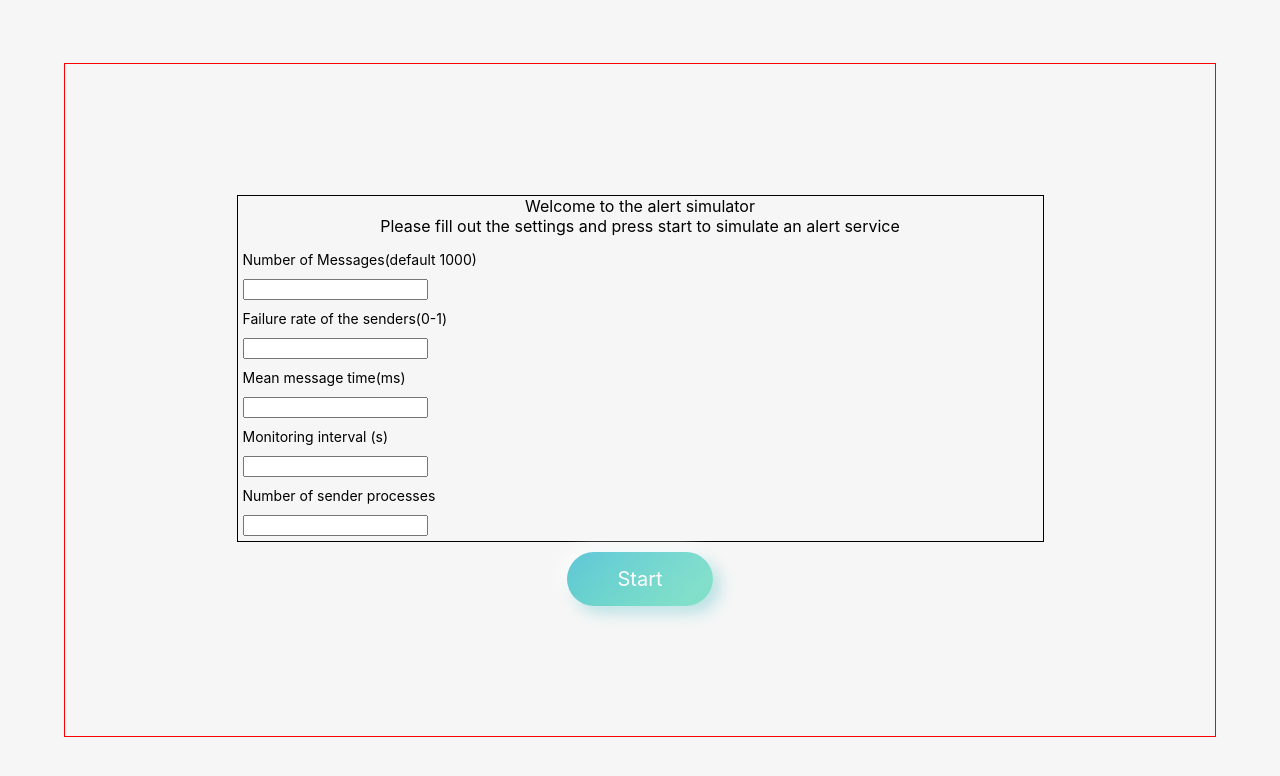
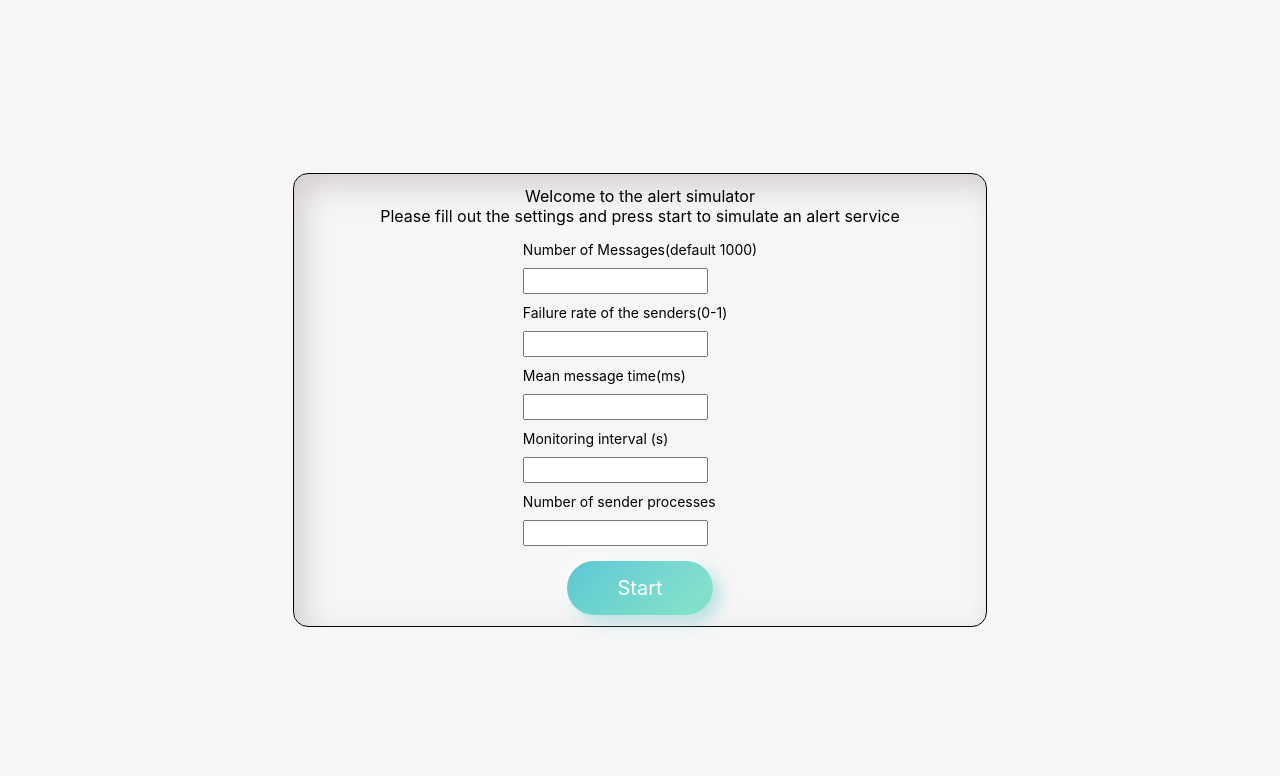
Before and after one commit to markgsimon/analogProject, a React (Create React App) app in the folder client/: page / in a window 1280 px wide. Shown: the top 776 px of the page. Built offline with nearby package versions, Linux system fonts and the light colour scheme.

Commit message:
added styles around settingscardcontent, dropshadow, centering

```diff
--- a/client/src/components/InputBoxWithLabel/styles.js
+++ b/client/src/components/InputBoxWithLabel/styles.js
@@ -14,7 +14,6 @@ export const InputLabel = styled.div`
 
 
 export const InputField = styled.input`
-
-
+        min-height: 20px;
 
 `;
--- a/client/src/components/Monitor/index.js
+++ b/client/src/components/Monitor/index.js
@@ -26,17 +26,16 @@ const Monitor = (props) => {
         setMessagesSent(res.data.num_message_sent)
         setAverageTime(res.data.average_message_time)
         setFailedMessages(res.data.num_failed_message)
-
   }
 
   useEffect(() => {
     let time = monitoringInterval * 5000
-    console.log(monitoringInterval)
-      const interval = setInterval(() => {getData()}, time)
-      return () => {
-        clearInterval(interval);
-        setMonitoringInterval(0)
-      }
+    // console.log(monitoringInterval)
+    //   const interval = setInterval(() => {getData()}, time)
+    //   return () => {
+    //     clearInterval(interval);
+    //     setMonitoringInterval(0)
+    //   }
   }, [])
 
 
--- a/client/src/components/SimulationHome/index.js
+++ b/client/src/components/SimulationHome/index.js
@@ -69,12 +69,12 @@ const [simSettingsFields, dispatch] = useReducer(reducer, defaultSettings);
         if(!field.validated) return false
       })
 
-      if(isValid)
-      {
+      if(isValid){
+
         const simSettingsObject = {
             name: "sim",
             category: "simulation",
-            number_of_messages: simSettingsFields[0].value,
+            number_of_messages: simSettingsFields[0].value ? simSettingsFields[0].value : 1000,
             message_failure_rate : simSettingsFields[1].value,
             mean_message_time: simSettingsFields[2].value,
             monitoring_interval: simSettingsFields[3].value,
@@ -97,9 +97,9 @@ const [simSettingsFields, dispatch] = useReducer(reducer, defaultSettings);
              {simulationSet
                     ? <Monitor cancelSim = {() => setSimulation(false)} monitoringInterval = {simSettingsFields[4].value}/>
                     :   <SettingsCard>
-                          <SettingsContent>
                             <Title>Welcome to the alert simulator</Title>
                             <SubTitle>Please fill out the settings and press start to simulate an alert service</SubTitle>
+                          <SettingsContent>
                             {simSettingsFields.map((field, index) => renderSimSettingsField(field))}
                           </SettingsContent>
                             <PrimaryButton buttonText = "Start" onClick = {startSimulation}></PrimaryButton>
--- a/client/src/components/SimulationHome/styles.js
+++ b/client/src/components/SimulationHome/styles.js
@@ -10,20 +10,27 @@ export const SimulationBox = styled.div`
 
 export const SettingsCard = styled.div`
 
-    width: 100%;
-    height: 100%;
+    width: 50%;
+    height: 50%;
     display: flex;
     flex-direction: column;
     justify-content: center;
     align-items: center;
-    border: 1px solid red;
+    box-shadow: 10px 12px 29px 0px rgba(202,193,193,0.75) inset;
+    -webkit-box-shadow: 10px 12px 29px 0px rgba(202,193,193,0.75) inset;
+    -moz-box-shadow: 10px 12px 29px 0px rgba(202,193,193,0.75) inset;
+    border: 1px solid black;
+    border-radius: 15px;
+    padding: 5%;
 
 `;
 
 export const SettingsContent = styled.div`
 
-    width: 70%;
-    border: 1px solid black;
+    /* width: 30%; */
+
     display: flex;
     flex-direction: column;
+
+
 `;
```
Also changed, not shown: 1 other file (tests, documents, lock files or other folders).
